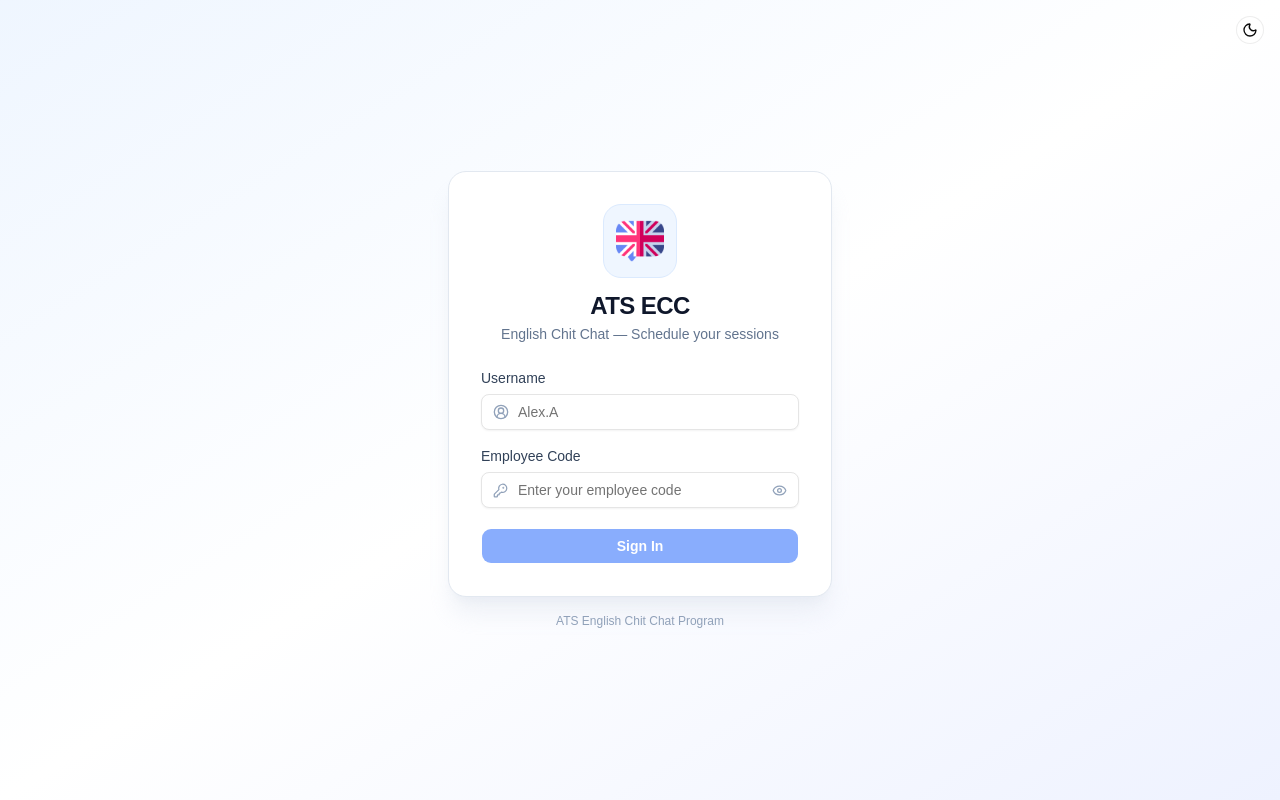
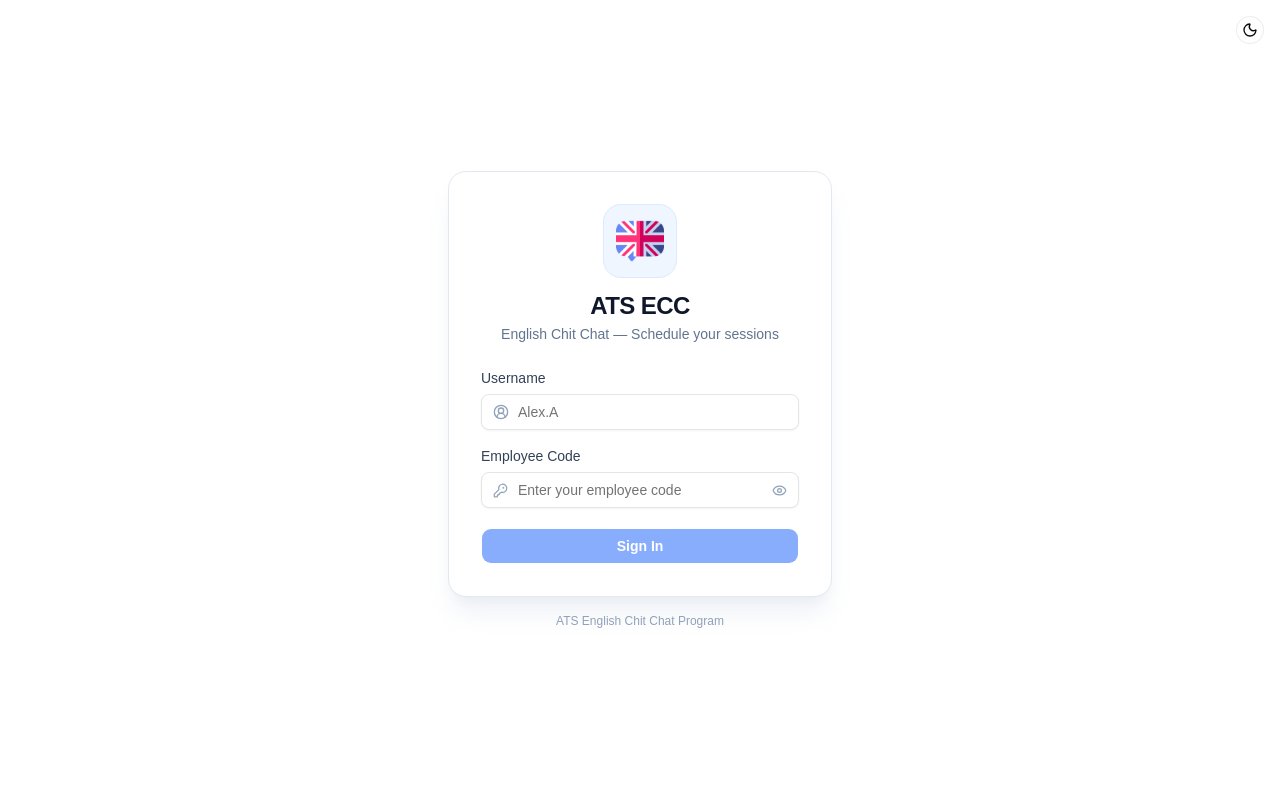
Before and after one commit to realpantagon/ECC, a React (Vite) app: page /login in a window 1280 px wide. Built offline with nearby package versions, Linux system fonts and the light colour scheme; what hono would draw is missing.

Commit message:
feat: remove background gradient from LoginPage for improved readability

```diff
--- a/src/pages/LoginPage.tsx
+++ b/src/pages/LoginPage.tsx
@@ -29,7 +29,7 @@
     };
 
     return (
-        <div className="relative min-h-screen bg-gradient-to-br from-blue-50 via-background to-indigo-50 flex items-center justify-center p-4 transition-colors">
+        <div className="relative min-h-screen flex items-center justify-center p-4 ">
             <div className="absolute right-4 top-4">
                 <ThemeToggle />
             </div>
```
